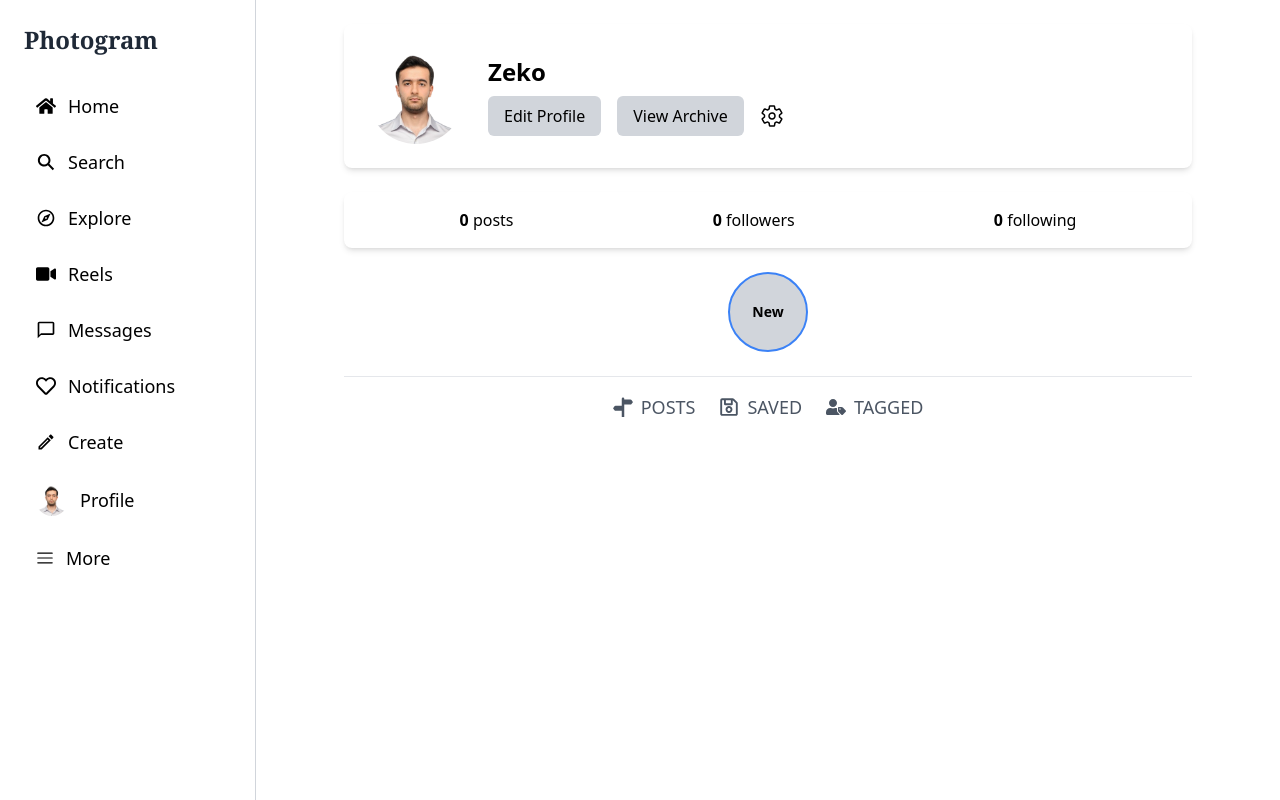
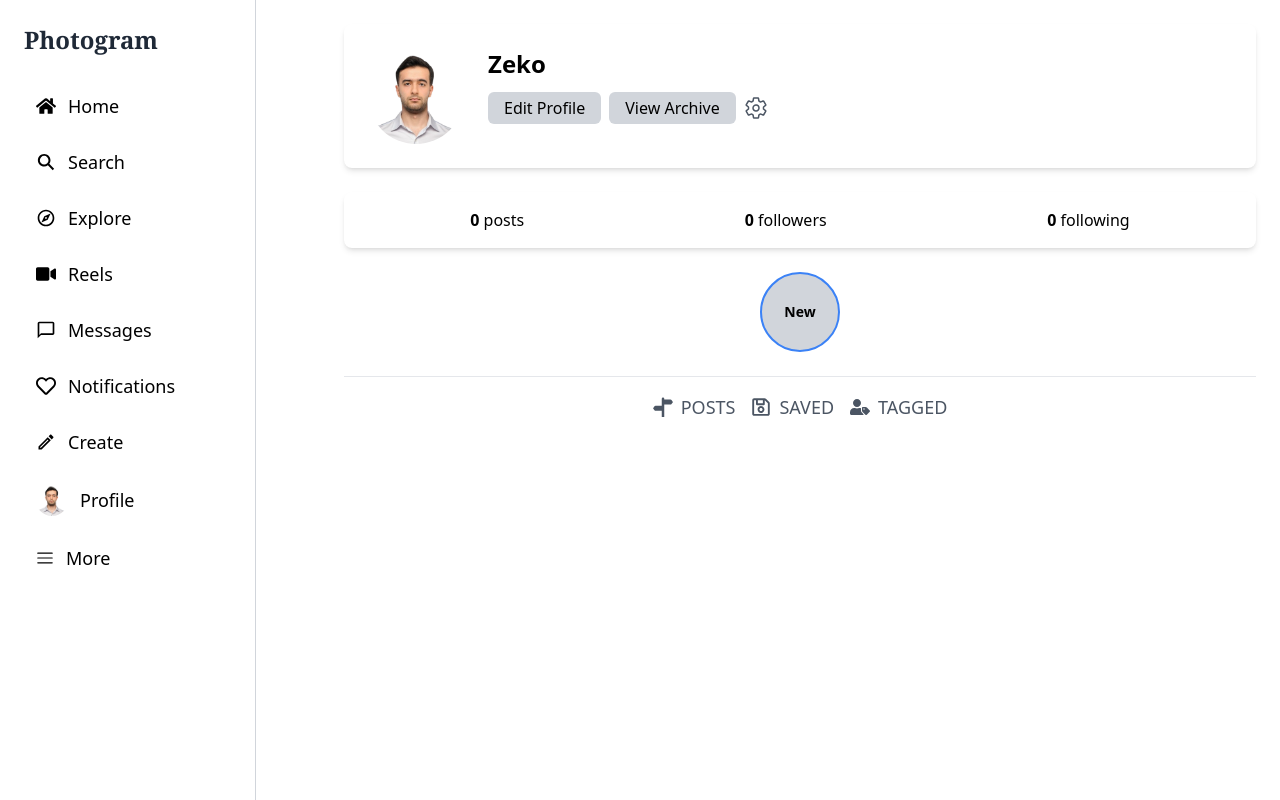
Before and after one commit to zeko1104/photogram-react, a React (Vite) app: page /profile in a window 1280 px wide. Built offline with nearby package versions, Linux system fonts and the light colour scheme.

Commit message:
profilePageResponsive

```diff
--- a/src/pages/ChatPage.jsx
+++ b/src/pages/ChatPage.jsx
@@ -1,13 +1,23 @@
 import { CiMicrophoneOn, CiImageOn, CiHeart } from "react-icons/ci";
 import { BsEmojiSmile } from "react-icons/bs";
 import { PiStickerLight } from "react-icons/pi";
+import { useParams } from "react-router-dom";
 
 const ChatPage = ({ user }) => {
+  const { userId } = useParams();
+
+  const selectedUser = user || users.find((u) => u.id.toString() === userId);
+
   if (!user)
     return <div className="text-center text-gray-500">Mesaj seçin</div>;
 
+  if (!selectedUser)
+    return (
+      <div className="text-center text-gray-500">No User Found</div>
+    );
+
   return (
-    <div className="flex-1 flex flex-col relative ml-64">
+    <div className="flex-1 flex flex-col relative sm:ml-64">
       {/* Header */}
       <div className="p-2 w-full border-b border-gray-300 bg-white dark:bg-neutral-950 flex items-center">
         <img
--- a/src/pages/MessagePage.jsx
+++ b/src/pages/MessagePage.jsx
@@ -3,6 +3,7 @@ import { IoSearchSharp } from "react-icons/io5";
 import { useState } from "react";
 import ChatPage from "./ChatPage";
 import { MdChatBubbleOutline } from "react-icons/md";
+import { Link } from "react-router-dom";
 
 const users = [
   {
@@ -40,7 +41,7 @@ const MessagePage = () => {
       <DashboardMenu />
 
       {/* Ortada Chat bölməsi */}
-      <div className="flex flex-1 h-full">
+      <div className="flex flex-1 h-full max-sm:hidden">
         {selectedUser ? (
           <ChatPage user={selectedUser} className="flex-1 h-full" />
         ) : (
@@ -76,8 +77,16 @@ const MessagePage = () => {
           {users.map((user) => (
             <li
               key={user.id}
-              onClick={() => setSelectedUser(user)}
               className="flex items-center gap-3 text-black dark:text-white hover:bg-gray-100 dark:hover:bg-neutral-800 p-2 rounded-lg cursor-pointer transition"
+              onClick={() => {
+                if (window.innerWidth > 640) {
+                  // Desktop
+                  setSelectedUser(user);
+                }
+              }}
+            >
+              <Link
+                className="flex items-center gap-3 w-full"
               >
                 <img
                   src={user.image}
@@ -87,6 +96,7 @@ const MessagePage = () => {
                 <h1 className="dark:text-white text-black font-medium">
                   {user.name}
                 </h1>
+              </Link>
             </li>
           ))}
         </ul>
--- a/src/pages/Profile.jsx
+++ b/src/pages/Profile.jsx
@@ -6,56 +6,55 @@ import img from "../assets/images/profile-removebg-preview.png";
 
 const Profile = () => {
   return (
-    <div className="min-h-screen dark:bg-neutral-950 ">
-      <DashboardMenu />
-      <div className="max-w-4xl ml-80 p-6">
-        {/* Profile Header */}
-        <div className="flex items-center space-x-6 bg-white p-6 rounded-lg shadow-md">
-          <div className="">
-            <img src={img} className="w-24 h-24 rounded-full" alt="" />
-          </div>
-          <div>
-            <h2 className="text-2xl font-semibold">Zeko</h2>
-            <div className="flex items-center space-x-4 mt-2">
-              <button className="px-4 py-2 bg-gray-300 text-black rounded-md hover:opacity-80">
+    <div className="min-h-screen dark:bg-neutral-950 flex flex-col sm:flex-row">
+      {/* Sol menyu (yalnız geniş ekranda görünür) */}
+      <div className="">
+        <DashboardMenu />
+      </div>
+
+      <div className="flex-1 w-full sm:ml-80 p-4 sm:p-6">
+        {/* Profil başlığı */}
+        <div className="flex flex-col sm:flex-row items-center sm:items-start sm:space-x-6 bg-white p-4 sm:p-6 rounded-lg shadow-md dark:bg-neutral-900">
+          <img src={img} className="w-24 h-24 rounded-full mb-4 sm:mb-0" alt="profile" />
+          <div className="text-center sm:text-left">
+            <h2 className="text-2xl font-semibold dark:text-white">Zeko</h2>
+            <div className="flex flex-wrap justify-center sm:justify-start items-center gap-2 mt-3">
+              <button className="px-4 py-1 bg-gray-300 text-black rounded-md hover:opacity-80 dark:bg-neutral-700 dark:text-white">
                 Edit Profile
               </button>
-              <button className="px-4 py-2 bg-gray-300 text-black rounded-md hover:opacity-80">
+              <button className="px-4 py-1 bg-gray-300 text-black rounded-md hover:opacity-80 dark:bg-neutral-700 dark:text-white">
                 View Archive
               </button>
-              <IoSettingsOutline className="text-2xl cursor-pointer" />
+              <IoSettingsOutline className="text-2xl text-gray-600 dark:text-white cursor-pointer" />
             </div>
           </div>
         </div>
-        {/* Profile Stats */}
-        <div className="flex justify-around mt-6 bg-white p-4 rounded-lg shadow-md">
-          <p className="text-center">
-            <span className="font-bold">0</span> posts
-          </p>
-          <p className="text-center">
-            <span className="font-bold">0</span> followers
-          </p>
-          <p className="text-center">
-            <span className="font-bold">0</span> following
-          </p>
+
+        {/* Statistika */}
+        <div className="flex justify-around text-center mt-6 bg-white p-4 rounded-lg shadow-md dark:bg-neutral-900 dark:text-white">
+          <p><span className="font-bold">0</span> posts</p>
+          <p><span className="font-bold">0</span> followers</p>
+          <p><span className="font-bold">0</span> following</p>
         </div>
+
         {/* Story Highlights */}
         <div className="flex justify-center mt-6">
-          <div className="w-20 h-20 rounded-full border-2 border-blue-500 flex items-center justify-center bg-gray-300">
-            <h1 className="text-sm font-semibold">New</h1>
+          <div className="w-20 h-20 rounded-full border-2 border-blue-500 flex items-center justify-center bg-gray-300 dark:bg-neutral-700">
+            <h1 className="text-sm font-semibold dark:text-white">New</h1>
           </div>
         </div>
-        {/* Profile Tabs */}
-        <div className="flex justify-center space-x-6 mt-6 border-t pt-4 ">
-          <button className="flex items-center space-x-2 text-gray-600 hover:text-black dark:hover:text-white">
+
+        {/* Tabs */}
+        <div className="flex justify-center flex-wrap gap-4 mt-6 border-t pt-4 dark:border-neutral-700">
+          <button className="flex items-center space-x-2 text-gray-600 hover:text-black dark:text-gray-300 dark:hover:text-white">
             <BsFillSignpostSplitFill className="text-xl" />
             <h2 className="text-lg font-medium">POSTS</h2>
           </button>
-          <button className="flex items-center space-x-2 text-gray-600 hover:text-black dark:hover:text-white">
+          <button className="flex items-center space-x-2 text-gray-600 hover:text-black dark:text-gray-300 dark:hover:text-white">
             <FaRegSave className="text-xl" />
             <h2 className="text-lg font-medium">SAVED</h2>
           </button>
-          <button className="flex items-center space-x-2 text-gray-600 hover:text-black dark:hover:text-white">
+          <button className="flex items-center space-x-2 text-gray-600 hover:text-black dark:text-gray-300 dark:hover:text-white">
             <FaUserTag className="text-xl" />
             <h2 className="text-lg font-medium">TAGGED</h2>
           </button>
--- a/src/routes/index.jsx
+++ b/src/routes/index.jsx
@@ -20,7 +20,7 @@ const AppRoute = () => {
       <Route path="/explore" element={<ExplorePage />} />
       <Route path="/create" element={<CreatePage />} />
       <Route path="/messages" element={<MessagePage />} />
-      <Route path="/chatpage" element={<ChatPage/>} />
+      <Route path="/messages:id" element={<ChatPage />} />
     </Routes>
   );
 };
```
Lines whose indentation alone changed are shown as unchanged.
